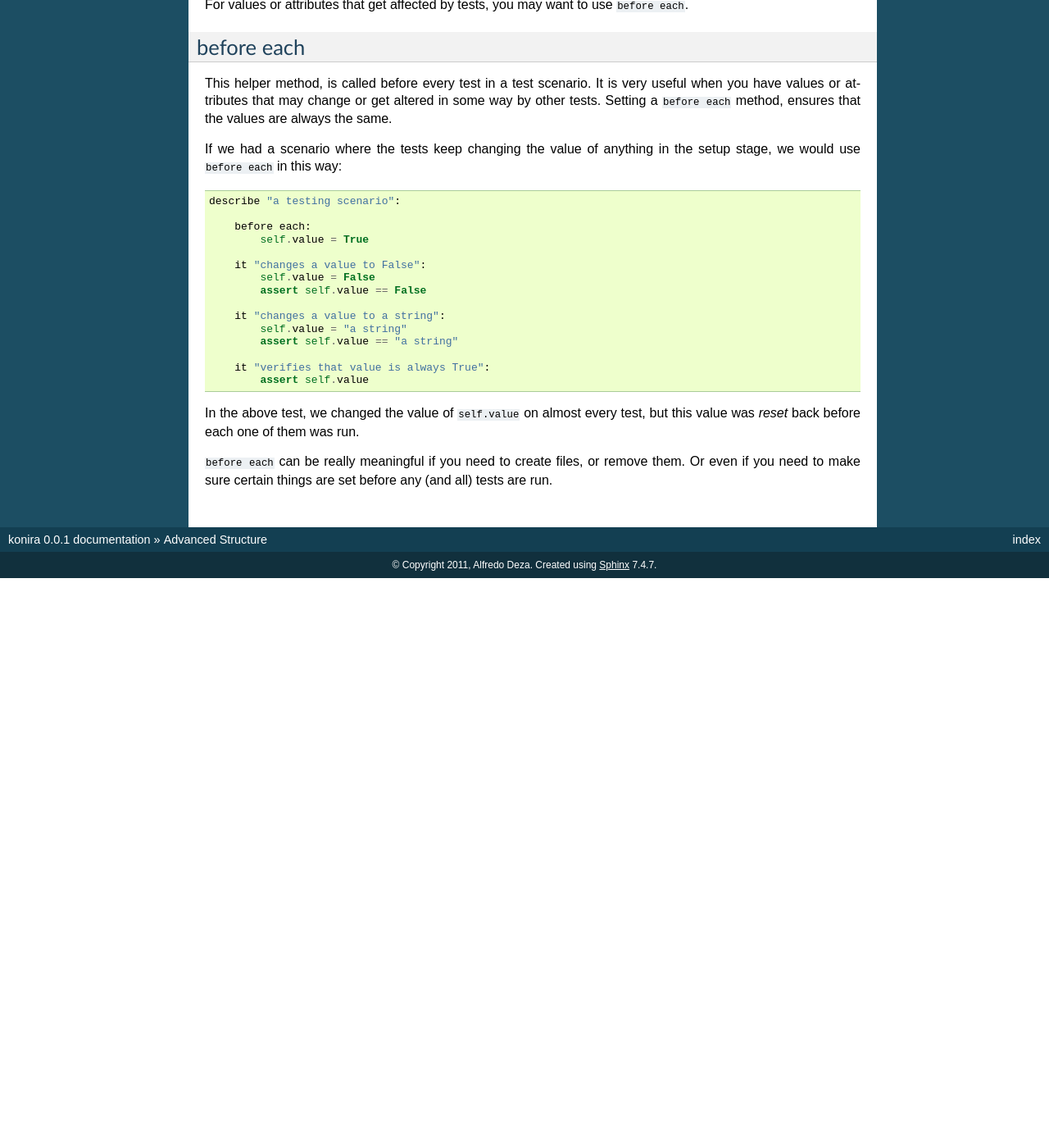
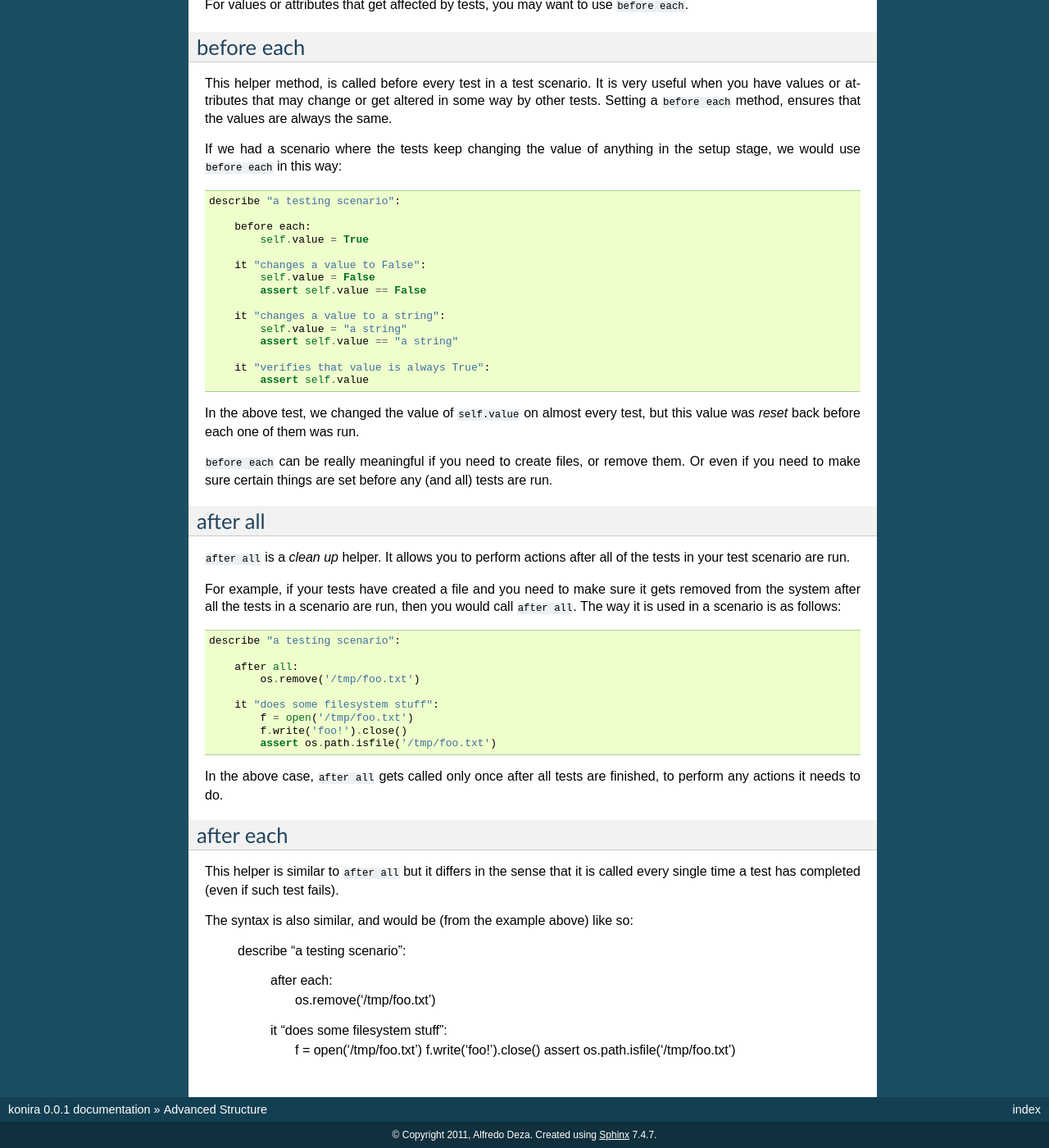
Before and after one commit to alfredodeza/konira, a Sphinx documentation site: the page built from docs/advanced_structure.rst, in a window 1280 px wide and 1400 px high, scrolled down 846 px. Shown: the whole window at 82% size. Built offline with Sphinx 7.4.7, drawn with Linux system fonts in a browser that asks for light colours; before the commit the page ends 1551 px from its top, so only the background shows below that.

Commit message:
adding after each and after all sections

```diff
--- a/docs/advanced_structure.rst
+++ b/docs/advanced_structure.rst
@@ -41,6 +41,7 @@ before all the tests::
         it "verifies that bar is not in the string":
             assert "bar" not in self.string
 
+
 In the above code, ``before all`` was called **once** before all the tests were
 run and in turn it made the actual tests extremely readable. ``before all`` is
 very useful in cases like that, where the actual value is not meant to change
@@ -83,3 +84,47 @@ but this value was *reset* back before each one of them was run.
 ``before each`` can be really meaningful if you need to create files, or remove
 them. Or even if you need to make sure certain things are set before any (and
 all) tests are run.
+
+
+after all
+---------
+``after all`` is a *clean up* helper. It allows you to perform actions after all of
+the tests in your test scenario are run.
+
+For example, if your tests have created a file and you need to make
+sure it gets removed from the system after all the tests in a scenario are run, then
+you would call ``after all``. The way it is used in a scenario is as follows::
+
+
+    describe "a testing scenario":
+
+        after all:
+            os.remove('/tmp/foo.txt')
+
+        it "does some filesystem stuff":
+            f = open('/tmp/foo.txt')
+            f.write('foo!').close()
+            assert os.path.isfile('/tmp/foo.txt')
+
+
+In the above case, ``after all`` gets called only once after all tests are finished,
+to perform any actions it needs to do.
+
+
+after each
+----------
+This helper is similar to ``after all`` but it differs in the sense that it is called
+every single time a test has completed (even if such test fails).
+
+The syntax is also similar, and would be (from the example above) like so:
+
+
+    describe "a testing scenario":
+
+        after each:
+            os.remove('/tmp/foo.txt')
+
+        it "does some filesystem stuff":
+            f = open('/tmp/foo.txt')
+            f.write('foo!').close()
+            assert os.path.isfile('/tmp/foo.txt')
```
